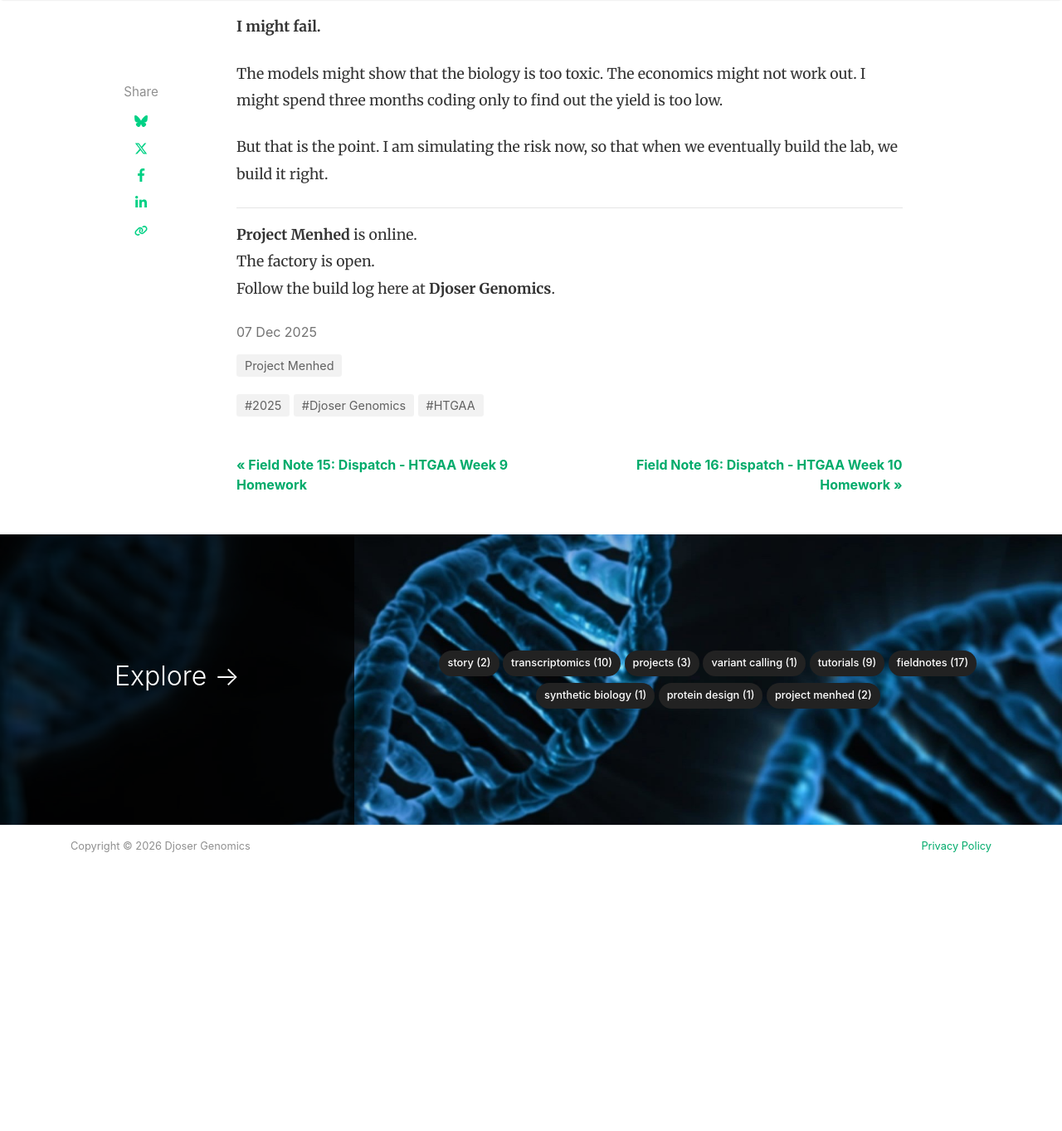
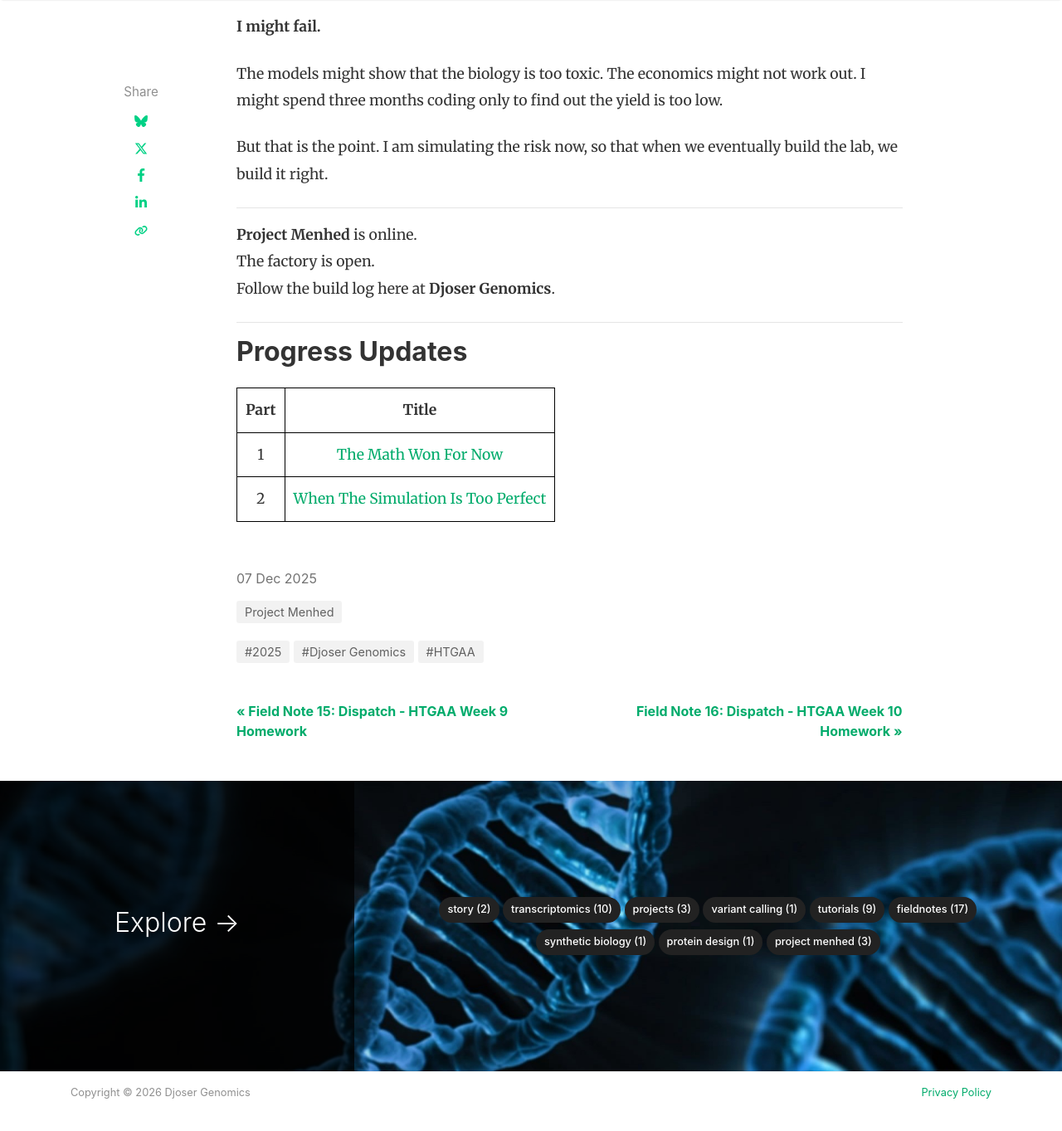
Before and after one commit to DjoserGenomics/djosergenomics.github.io, a Jekyll site: the page built from _posts/2025-12-07-Introducing-Project-Menhed.md, in a window 1280 px wide and 1400 px high, scrolled down 2850 px. Shown: the top 1363 px of the window at 83% size. Built offline with Jekyll 4.4.1, drawn with Linux system fonts in a browser that asks for light colours; nearby versions of some CDN libraries; comment, search, counter and statistics services are not loaded; before the commit the page ends 3953 px from its top, so only the background shows below that.

Commit message:
Project Menhed Progress Update 2

```diff
--- a/_posts/2025-12-07-Introducing-Project-Menhed.md
+++ b/_posts/2025-12-07-Introducing-Project-Menhed.md
@@ -80,3 +80,23 @@ But that is the point. I am simulating the risk now, so that when we eventually
 The factory is open.
 <br />
 Follow the build log here at **Djoser Genomics**.
+
+---
+
+## Progress Updates
+
+| Part | Title                                                                                                              |
+| ---- | ------------------------------------------------------------------------------------------------------------------ |
+| 1    | [The Math Won For Now]({{site_baseurl}}/Project-Menhed-Update-1-The-Math-Won-For-Now/)                             |
+| 2    | [When The Simulation Is Too Perfect]({{site_baseurl}}/Project-Menhed-Update-2-When-The-Simulation-Is-Too-Perfect/) |
+
+<br />
+
+<style>
+table, th, td {
+    border: 1px solid black;
+    border-collapse: collapse;
+    padding: 10px;
+    text-align: center;
+}
+</style>
```
Also changed, not shown: _posts/2026-01-12-Project-Menhed-Update-1-The-Math-Won-For-Now.md (+2 -0 lines), _posts/2026-01-26-Project-Menhed-Update-2-When-The-Simulation-Is-Too-Perfect.md (added, +71 -0 lines).
